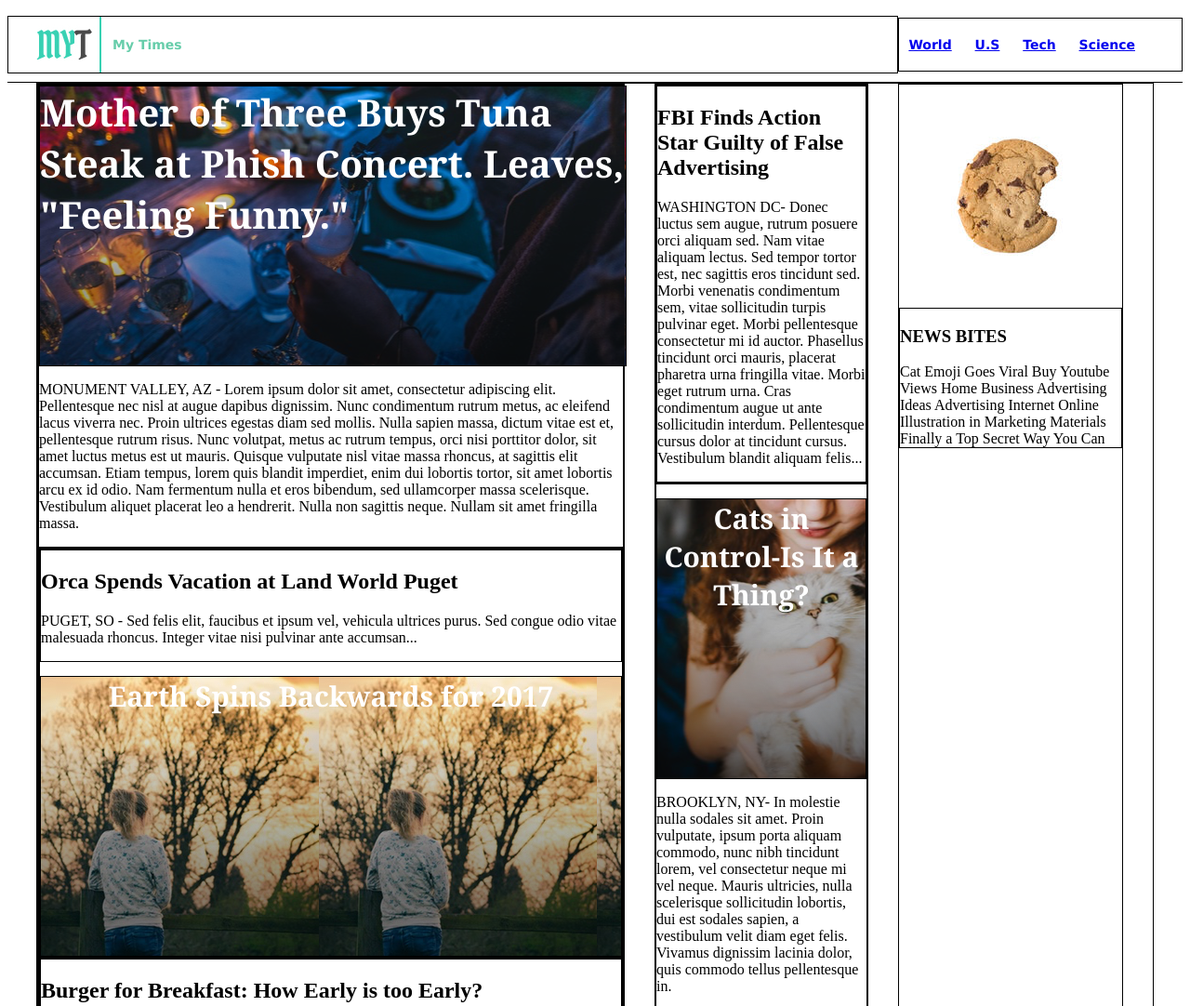
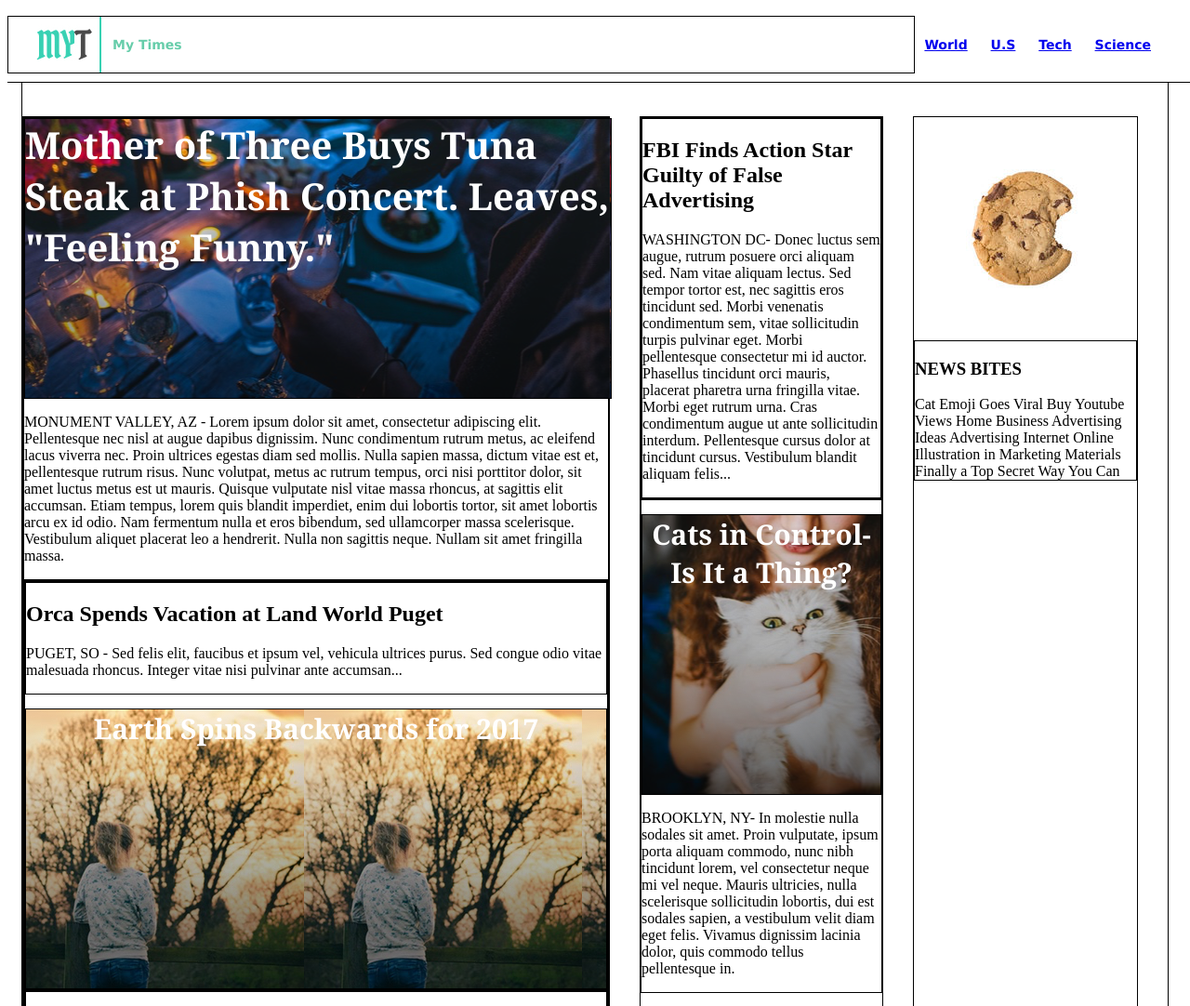
Before and after one commit to henkelst/My_Times, a plain HTML site: page index.html in a window 1280 px wide. Shown: the top 1082 px of the page at 93% size. Drawn offline with Linux system fonts and the light colour scheme.

Commit message:
change style according prescript.

```diff
--- a/index.html
+++ b/index.html
@@ -15,7 +15,7 @@
 
       </div>
 
-      <div class="navigation">
+
         <nav>
           <span><a href="#">World</a></span>
           <span><a href="#">U.S</a></span>
@@ -24,7 +24,7 @@
         </nav>
 
 
-      </div>
+
     </header>
 
     <!-- main content section -->
--- a/resources/css/style.css
+++ b/resources/css/style.css
@@ -1,14 +1,16 @@
 /*  ---- header section ---- */
-header{
+header {
   display: flex;
-  font-family: Verdana;
-  font-size: 14px;
-  font-weight: bold;
-  align-items: center;
-  width: 100%;
-  height: 80px;
-  z-index: 1;
-  border-bottom: 1px solid black;
+align-items: center;
+position: fixed;
+z-index: 1;
+width: 100%;
+height: 80px;
+border-bottom: 1px solid black;
+background-color: white;
+font-family: Verdana;
+font-size: 14px;
+font-weight: bold;
 }
  .logo{
    display: flex;
@@ -39,8 +41,9 @@ div{
 }
 .content{
   display: flex;
-  width: 1200px;
-  margin: 0 auto;
+    width: 1232px;
+    margin: 0 auto 78px auto;
+    padding-top: 116px;
 /*  height: 800px; */
 }
 .column{
```
